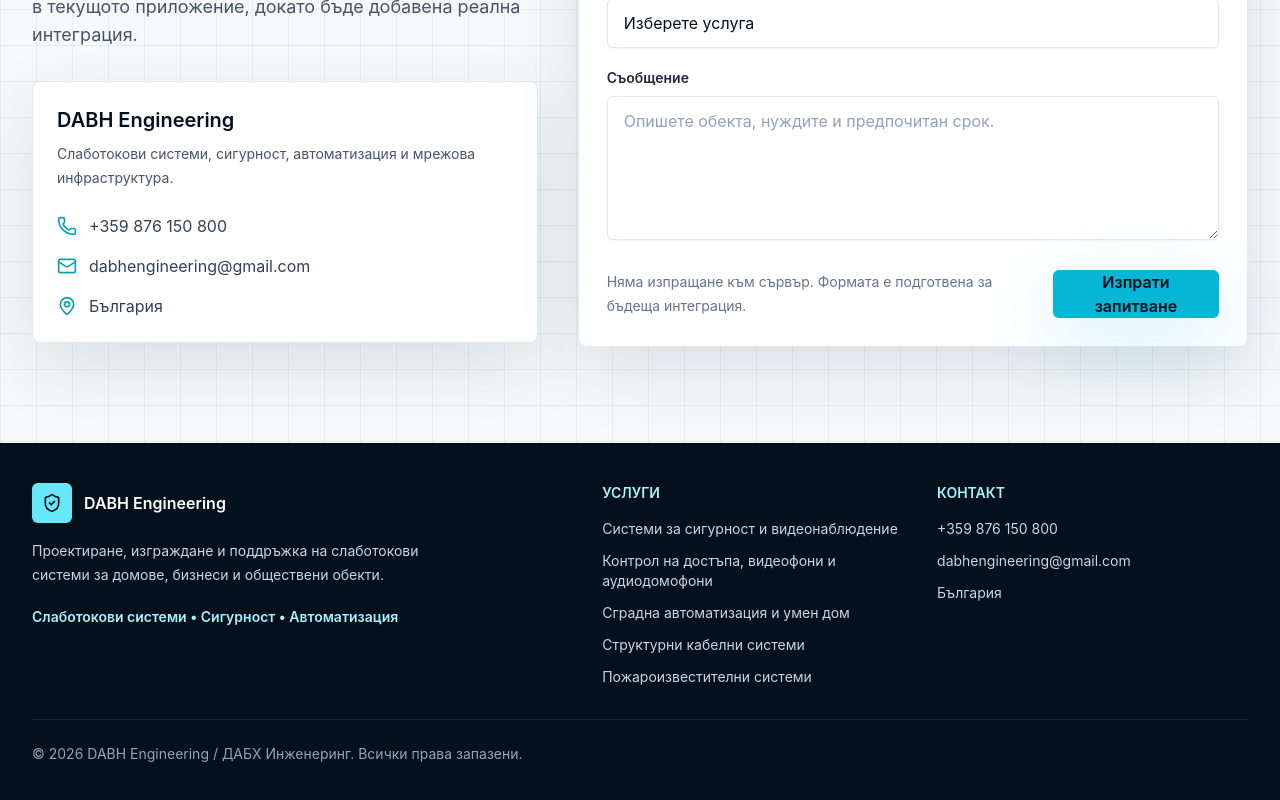
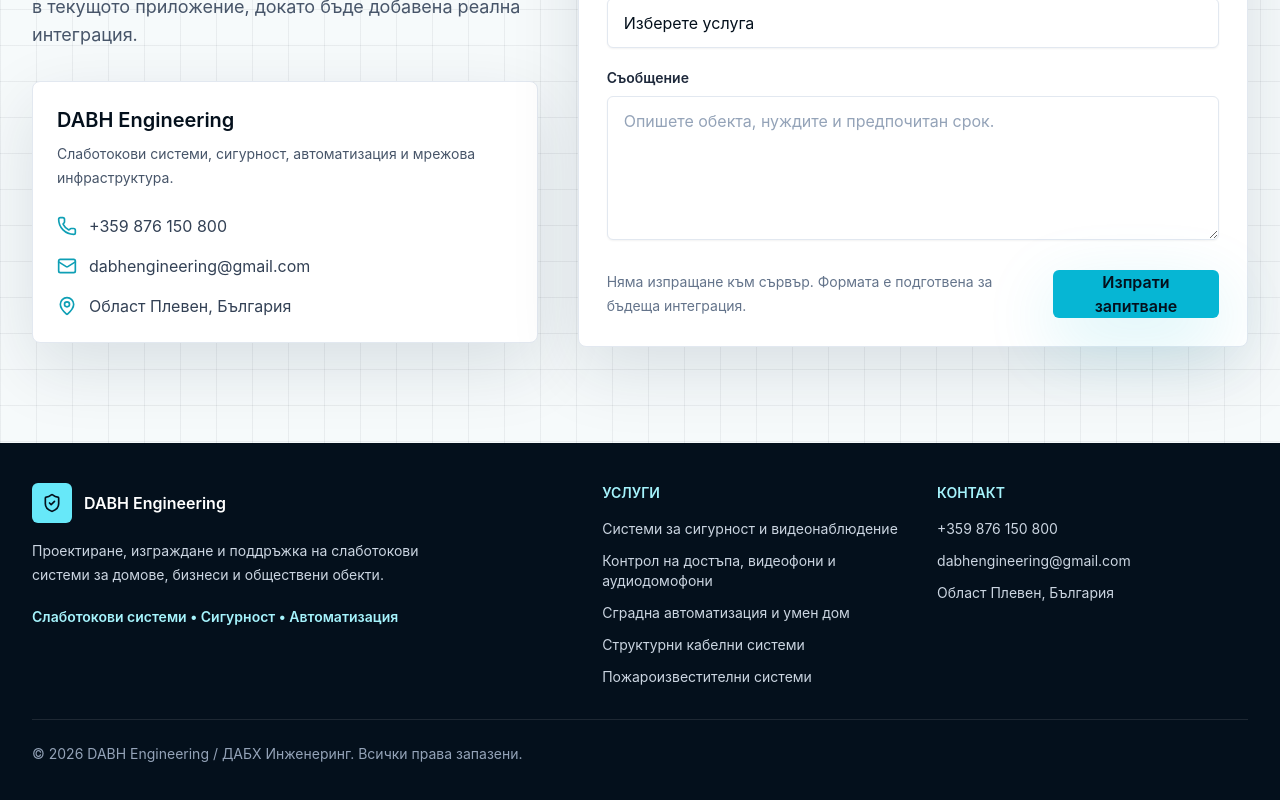
Before and after one commit to iwcata97/dabh-engineering, a React (Vite) app: page / in a window 1280 px wide. Shown: the part 5441-6241 px from the top of the page. Built offline with nearby package versions, Linux system fonts and the light colour scheme.

Commit message:
Specify Pleven region in Contact and Footer
Replace the generic "България" label with the more specific "Област Плевен, България" in the UI. Updated src/components/Contact.tsx and src/components/Footer.tsx to show the Pleven region for contact/location information.

```diff
--- a/src/components/Contact.tsx
+++ b/src/components/Contact.tsx
@@ -70,7 +70,7 @@ export function Contact() {
                 </a>
                 <div className="flex items-center gap-3 text-slate-700">
                   <MapPin aria-hidden="true" className="size-5 text-primary-600" />
-                  <span>България</span>
+                  <span>Област Плевен, България</span>
                 </div>
               </div>
             </div>
--- a/src/components/Footer.tsx
+++ b/src/components/Footer.tsx
@@ -46,7 +46,7 @@ export function Footer() {
               <ul className="mt-4 grid gap-3 text-sm text-slate-300">
                 <li>+359 876 150 800</li>
                 <li>dabhengineering@gmail.com</li>
-                <li>България</li>
+                <li>Област Плевен, България</li>
               </ul>
             </div>
           </div>
```
